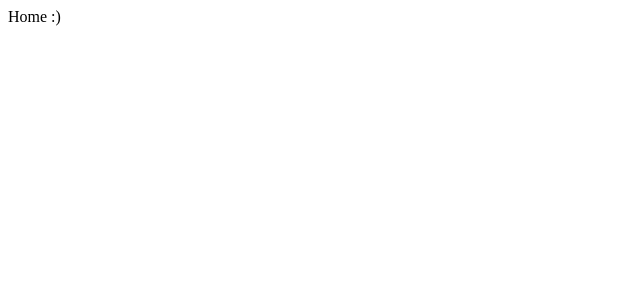
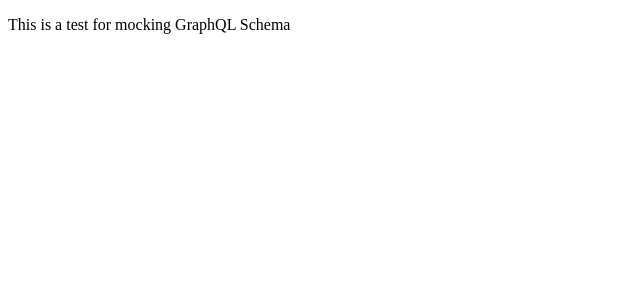
Before and after one commit to Goodlvn/gql-tools-mock-testing, a React (Create React App) app: page / in a window 1280 px wide. Shown: the top 300 px of the page, without its empty margins (0-640 px from the left). Built offline with nearby package versions, Linux system fonts and the light colour scheme.

Commit message:
start up app, install dependancies

```diff
--- a/package.json
+++ b/package.json
@@ -6,6 +6,9 @@
     "@testing-library/jest-dom": "^5.11.4",
     "@testing-library/react": "^11.1.0",
     "@testing-library/user-event": "^12.1.10",
+    "faker": "^5.5.3",
+    "graphql": "^15.5.0",
+    "graphql-tools": "^7.0.4",
     "react": "^17.0.2",
     "react-dom": "^17.0.2",
     "react-scripts": "4.0.3",
--- a/src/App.js
+++ b/src/App.js
@@ -1,8 +1,9 @@
+import Mock from "./components/Mock";
 
 function App() {
   return (
     <div className="App">
-     Home :)
+      <Mock />
     </div>
   );
 }
--- /dev/null
+++ b/src/components/Mock.js
@@ -0,0 +1,11 @@
+// import react from "react";
+
+function Mock() {
+  return (
+    <div>
+      <p>This is a test for mocking GraphQL Schema</p>
+    </div>
+  );
+}
+
+export default Mock;
```
Also changed, not shown: 1 other file (tests, documents, lock files or other folders).
